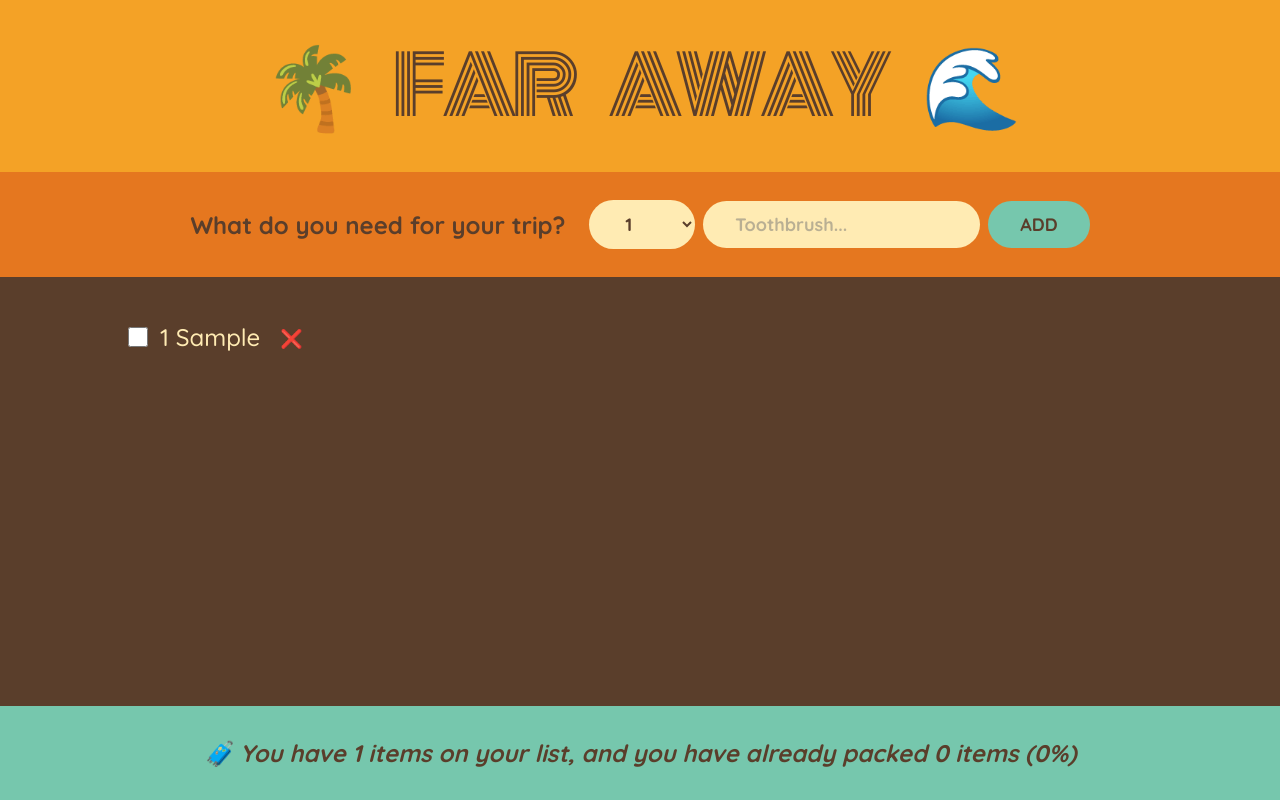
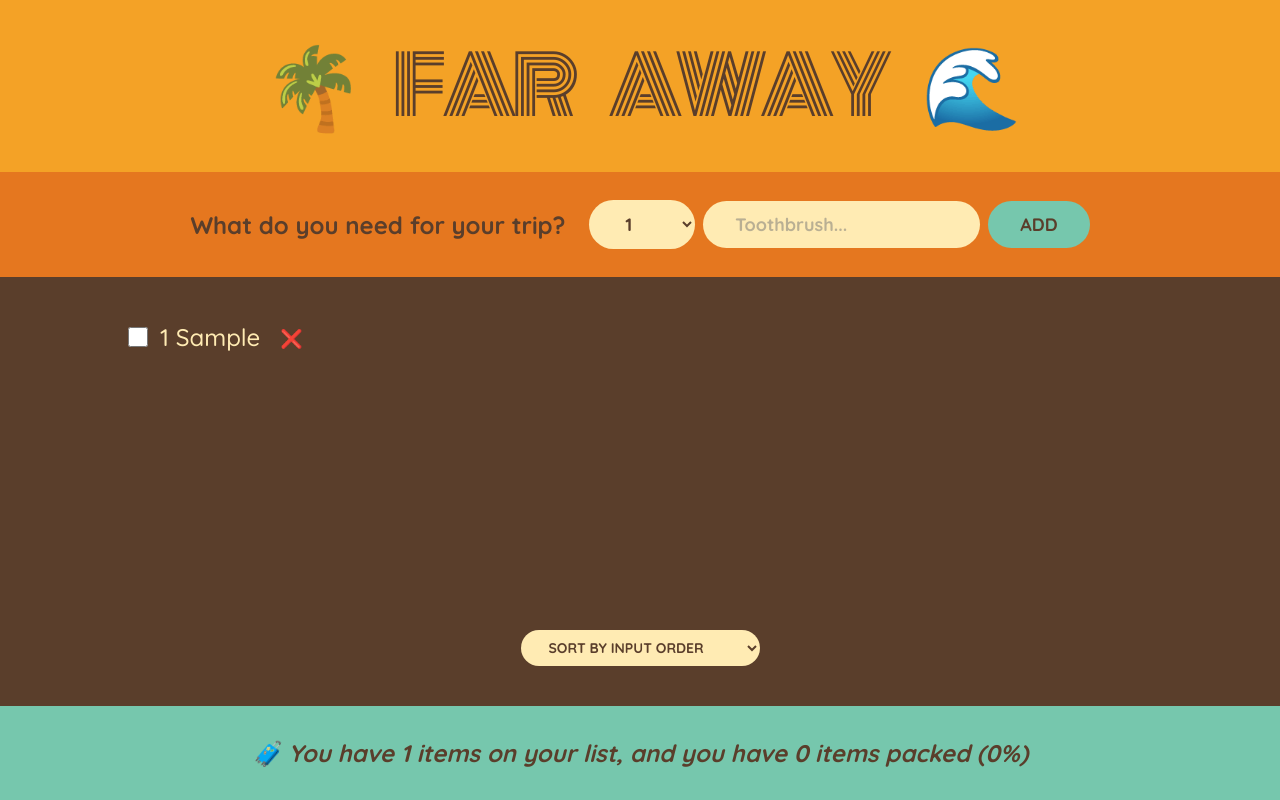
Before and after one commit to samocain93/trip-organizer, a React (Create React App) app: page / in a window 1280 px wide. Both pictures are taken after typing "Sample" into the empty fields and a click on the button "ADD". Built offline with nearby package versions, Linux system fonts and the light colour scheme.

Commit message:
added sort features for items

```diff
--- a/src/App.js
+++ b/src/App.js
@@ -83,10 +83,26 @@ function Form({ onAddItems }) {
 }
 
 function PackingList({ items, onDeleteItem, onToggleItem }) {
+  const [sortBy, setSortBy] = useState('input');
+
+  let sortedItems;
+
+  if (sortBy === 'input') sortedItems = items;
+
+  if (sortBy === 'description')
+    sortedItems = items
+      .slice()
+      .sort((a, b) => a.description.localeCompare(b.description));
+
+  if (sortBy === 'packed')
+    sortedItems = items
+      .slice()
+      .sort((a, b) => Number(a.packed) - Number(b.packed));
+
   return (
     <div className='list'>
       <ul>
-        {items.map((item) => (
+        {sortedItems.map((item) => (
           <Item
             item={item}
             key={item.id}
@@ -95,6 +111,14 @@ function PackingList({ items, onDeleteItem, onToggleItem }) {
           />
         ))}
       </ul>
+
+      <div className='actions'>
+        <select value={sortBy} onChange={(e) => setSortBy(e.target.value)}>
+          <option value='input'>Sort by input order</option>
+          <option value='description'>Sort alphabetically</option>
+          <option value='packed'>Sort by packed status</option>
+        </select>
+      </div>
     </div>
   );
 }
@@ -116,7 +140,12 @@ function Item({ item, onDeleteItem, onToggleItem }) {
 }
 
 function Stats({ items }) {
-  if (!items.length) return <p className='stats'><em>Start adding some items to your packing list 🎒</em></p>
+  if (!items.length)
+    return (
+      <p className='stats'>
+        <em>Start adding some items to your packing list 🎒</em>
+      </p>
+    );
 
   const numItems = items.length;
   const numPacked = items.filter((item) => item.packed).length;
@@ -127,7 +156,7 @@ function Stats({ items }) {
       <em>
         {percentage === 100
           ? 'You have everything packed. Ready to go! ✈️'
-          : `🧳 You have ${numItems} items on your list, and you have already packed ${numPacked} items (${percentage}%)`}{' '}
+          : `🧳 You have ${numItems} items on your list, and you have ${numPacked} items packed (${percentage}%)`}{' '}
       </em>
     </footer>
   );
```
